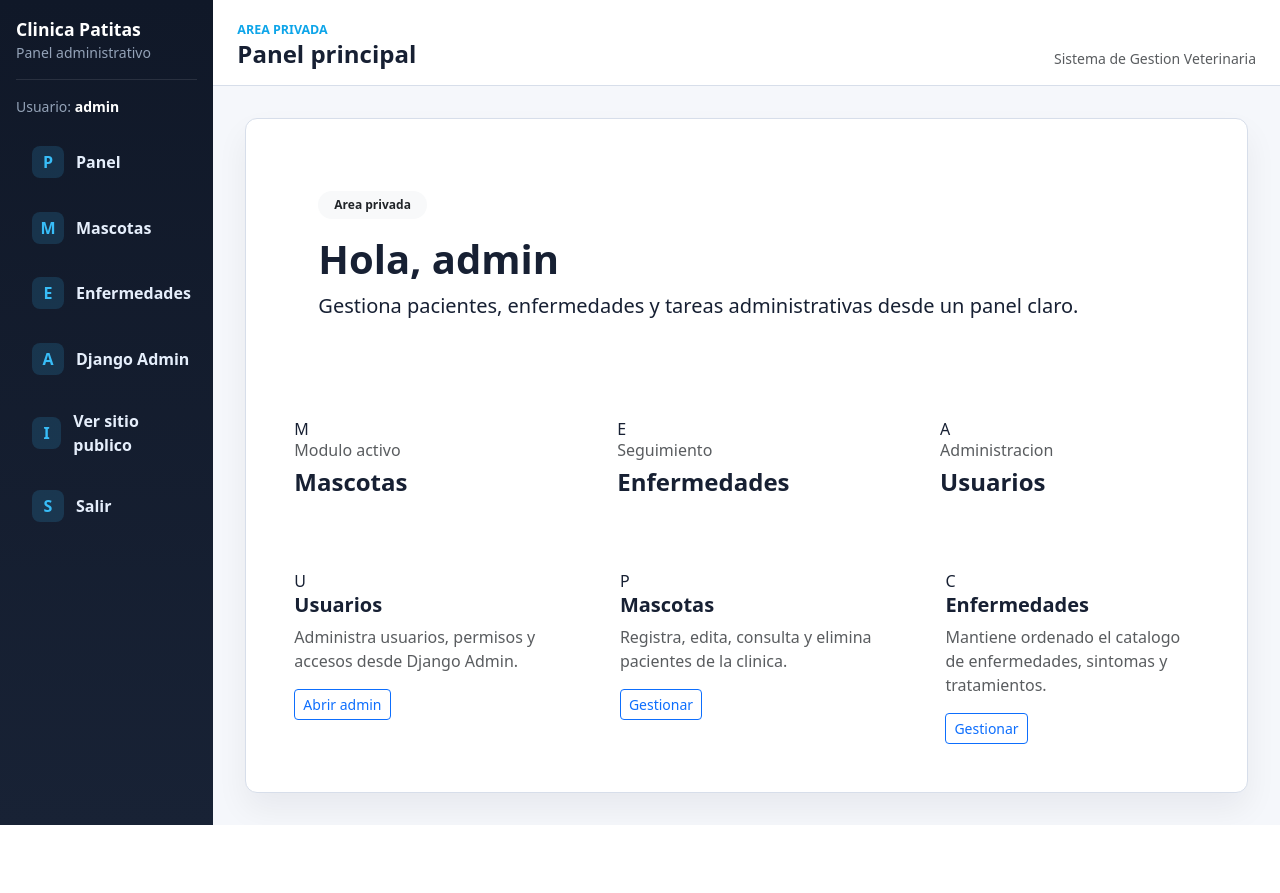
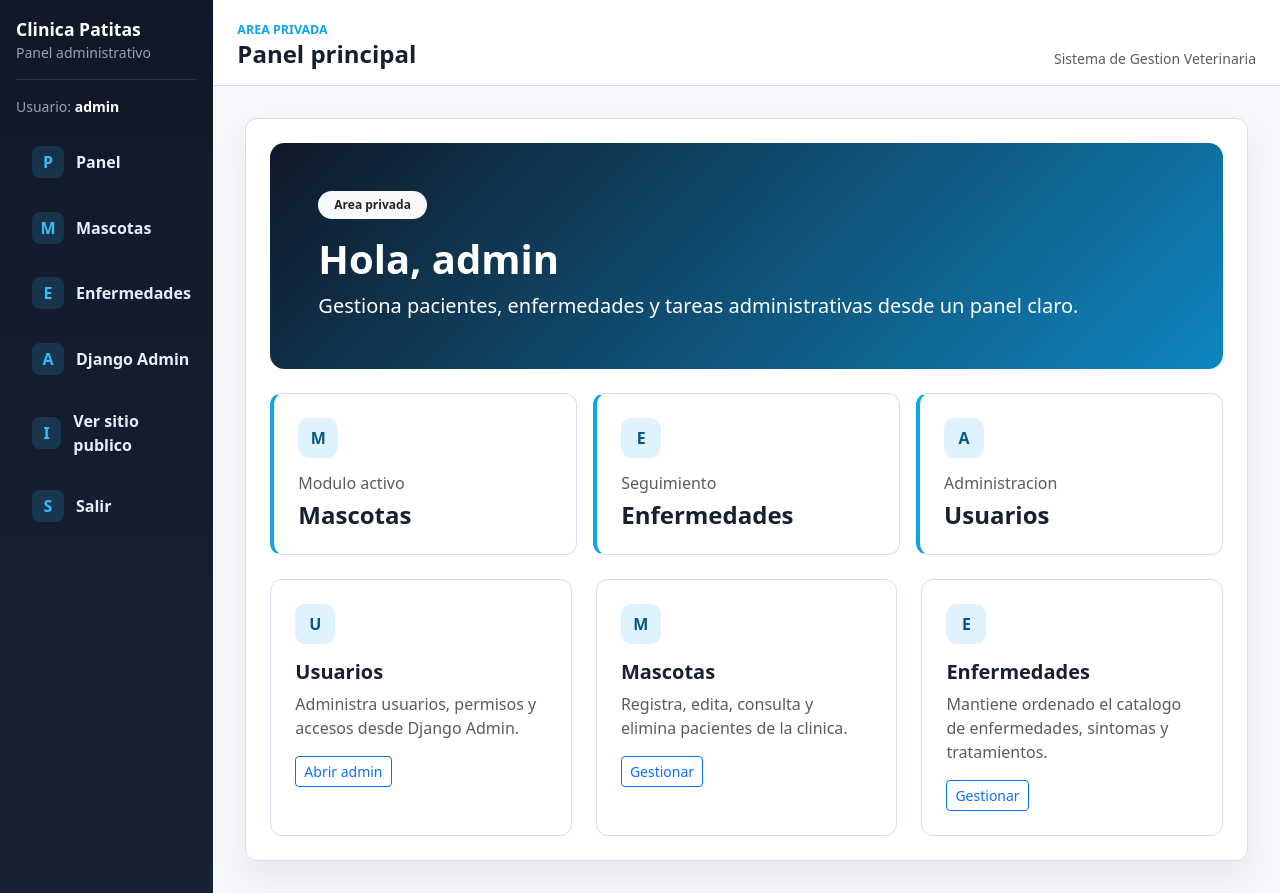
Before and after one commit to edsonvenegas5865-lgtm/veterinariaaa, a Django app: page /panel/ in a window 1280 px wide. Before the commit the page ends 825 px from the top, so only its background shows below. Run offline with Django 5.2, Linux system fonts and the light colour scheme; a user stored in the database is signed in.

Commit message:
Pulir interfaz administrativa

```diff
--- a/principal/templates/principal/base_admin.html
+++ b/principal/templates/principal/base_admin.html
@@ -104,6 +104,84 @@
             box-shadow: 0 1rem 2rem rgba(15, 23, 42, 0.06);
         }
 
+        .admin-hero {
+            background:
+                linear-gradient(135deg, rgba(16, 24, 40, 0.96), rgba(14, 165, 233, 0.78)),
+                linear-gradient(45deg, #101828, #0f172a);
+            border-radius: 0.9rem;
+            color: #ffffff;
+        }
+
+        .admin-page-title {
+            border-bottom: 1px solid var(--admin-border);
+            margin-bottom: 1.5rem;
+            padding-bottom: 1rem;
+        }
+
+        .admin-pill {
+            background: #e0f2fe;
+            color: #075985;
+            font-size: 0.78rem;
+            font-weight: 800;
+            text-transform: uppercase;
+        }
+
+        .admin-stat,
+        .admin-action {
+            background: #ffffff;
+            border: 1px solid var(--admin-border);
+            border-radius: 0.75rem;
+        }
+
+        .admin-stat {
+            border-left: 4px solid var(--admin-accent-strong);
+        }
+
+        .admin-action {
+            color: #172033;
+            display: block;
+            min-height: 100%;
+            text-decoration: none;
+            transition: transform 0.18s ease, box-shadow 0.18s ease;
+        }
+
+        .admin-action:hover {
+            box-shadow: 0 1rem 1.8rem rgba(15, 23, 42, 0.10);
+            color: #172033;
+            transform: translateY(-3px);
+        }
+
+        .admin-icon {
+            align-items: center;
+            background: #e0f2fe;
+            border-radius: 0.65rem;
+            color: #075985;
+            display: inline-flex;
+            font-weight: 800;
+            height: 2.5rem;
+            justify-content: center;
+            width: 2.5rem;
+        }
+
+        .admin-table {
+            border: 1px solid var(--admin-border);
+            border-radius: 0.75rem;
+            overflow: hidden;
+        }
+
+        .admin-empty {
+            background: #f8fafc;
+            border: 1px dashed #b8c4d6;
+            border-radius: 0.75rem;
+            color: #64748b;
+        }
+
+        .danger-zone {
+            background: #fff7ed;
+            border: 1px solid #fed7aa;
+            border-radius: 0.75rem;
+        }
+
         .admin-kicker {
             color: var(--admin-accent-strong);
             font-size: 0.78rem;
@@ -133,6 +211,11 @@
         .form-select:focus {
             border-color: var(--admin-accent);
             box-shadow: 0 0 0 0.25rem rgba(56, 189, 248, 0.20);
+        }
+
+        .form-label {
+            color: #334155;
+            font-weight: 700;
         }
 
         @media (max-width: 991.98px) {
--- a/principal/templates/principal/enfermedad_form.html
+++ b/principal/templates/principal/enfermedad_form.html
@@ -4,8 +4,8 @@
 {% block header %}{% if enfermedad %}Editar enfermedad{% else %}Registrar enfermedad{% endif %}{% endblock %}
 
 {% block content %}
-<section class="mb-4">
-    <span class="badge badge-suave rounded-pill px-3 py-2 mb-3">Area privada</span>
+<section class="admin-page-title">
+    <span class="badge admin-pill rounded-pill px-3 py-2 mb-3">Formulario administrativo</span>
     <h1 class="fw-bold mb-2">{% if enfermedad %}Editar enfermedad{% else %}Registrar enfermedad{% endif %}</h1>
     <p class="text-muted mb-0">Completa la informacion clinica de la enfermedad.</p>
 </section>
@@ -23,7 +23,7 @@
         </div>
     {% endfor %}
 
-    <div class="col-12 d-flex gap-2">
+    <div class="col-12 d-flex flex-wrap gap-2 pt-3 border-top">
         <button type="submit" class="btn btn-primary">Guardar</button>
         <a href="{% url 'enfermedades' %}" class="btn btn-outline-secondary">Cancelar</a>
     </div>
--- a/principal/templates/principal/mascota_form.html
+++ b/principal/templates/principal/mascota_form.html
@@ -4,8 +4,8 @@
 {% block header %}{% if mascota %}Editar mascota{% else %}Registrar mascota{% endif %}{% endblock %}
 
 {% block content %}
-<section class="mb-4">
-    <span class="badge badge-suave rounded-pill px-3 py-2 mb-3">Area privada</span>
+<section class="admin-page-title">
+    <span class="badge admin-pill rounded-pill px-3 py-2 mb-3">Formulario administrativo</span>
     <h1 class="fw-bold mb-2">{% if mascota %}Editar mascota{% else %}Registrar mascota{% endif %}</h1>
     <p class="text-muted mb-0">Completa los datos del paciente y su propietario.</p>
 </section>
@@ -23,7 +23,7 @@
         </div>
     {% endfor %}
 
-    <div class="col-12 d-flex gap-2">
+    <div class="col-12 d-flex flex-wrap gap-2 pt-3 border-top">
         <button type="submit" class="btn btn-primary">Guardar</button>
         <a href="{% url 'mascotas' %}" class="btn btn-outline-secondary">Cancelar</a>
     </div>
--- a/principal/templates/principal/panel.html
+++ b/principal/templates/principal/panel.html
@@ -4,7 +4,7 @@
 {% block header %}Panel principal{% endblock %}
 
 {% block content %}
-<section class="panel-hero p-4 p-md-5 mb-4 d-flex align-items-end">
+<section class="admin-hero p-4 p-md-5 mb-4">
     <div>
         <span class="badge bg-light text-dark rounded-pill px-3 py-2 mb-3">Area privada</span>
         <h1 class="fw-bold mb-2">Hola, {{ request.user.username }}</h1>
@@ -16,22 +16,22 @@
 
 <section class="row g-3 mb-4">
     <div class="col-md-4">
-        <div class="metric-card h-100 p-4">
-            <span class="icono-redondo mb-3">M</span>
+        <div class="admin-stat h-100 p-4">
+            <span class="admin-icon mb-3">M</span>
             <h2 class="h6 text-muted">Modulo activo</h2>
             <p class="h4 fw-bold mb-0">Mascotas</p>
         </div>
     </div>
     <div class="col-md-4">
-        <div class="metric-card h-100 p-4">
-            <span class="icono-redondo mb-3">E</span>
+        <div class="admin-stat h-100 p-4">
+            <span class="admin-icon mb-3">E</span>
             <h2 class="h6 text-muted">Seguimiento</h2>
             <p class="h4 fw-bold mb-0">Enfermedades</p>
         </div>
     </div>
     <div class="col-md-4">
-        <div class="metric-card h-100 p-4">
-            <span class="icono-redondo mb-3">A</span>
+        <div class="admin-stat h-100 p-4">
+            <span class="admin-icon mb-3">A</span>
             <h2 class="h6 text-muted">Administracion</h2>
             <p class="h4 fw-bold mb-0">Usuarios</p>
         </div>
@@ -40,8 +40,8 @@
 
 <section class="row g-4">
     <div class="col-md-4">
-        <a class="tarjeta-servicio h-100 p-4 d-block text-decoration-none text-reset" href="/admin/auth/user/">
-            <span class="icono-redondo mb-3">U</span>
+        <a class="admin-action p-4" href="/admin/auth/user/">
+            <span class="admin-icon mb-3">U</span>
             <h2 class="h5 fw-semibold">Usuarios</h2>
             <p class="text-muted">
                 Administra usuarios, permisos y accesos desde Django Admin.
@@ -50,8 +50,8 @@
         </a>
     </div>
     <div class="col-md-4">
-        <a class="tarjeta-servicio h-100 p-4 d-block text-decoration-none text-reset" href="{% url 'mascotas' %}">
-            <span class="icono-redondo mb-3">P</span>
+        <a class="admin-action p-4" href="{% url 'mascotas' %}">
+            <span class="admin-icon mb-3">M</span>
             <h2 class="h5 fw-semibold">Mascotas</h2>
             <p class="text-muted">
                 Registra, edita, consulta y elimina pacientes de la clinica.
@@ -60,8 +60,8 @@
         </a>
     </div>
     <div class="col-md-4">
-        <a class="tarjeta-servicio h-100 p-4 d-block text-decoration-none text-reset" href="{% url 'enfermedades' %}">
-            <span class="icono-redondo mb-3">C</span>
+        <a class="admin-action p-4" href="{% url 'enfermedades' %}">
+            <span class="admin-icon mb-3">E</span>
             <h2 class="h5 fw-semibold">Enfermedades</h2>
             <p class="text-muted">
                 Mantiene ordenado el catalogo de enfermedades, sintomas y tratamientos.
```
Also changed, not shown: principal/templates/principal/enfermedad_confirmar_eliminar.html (+8 -5 lines), principal/templates/principal/enfermedades.html (+11 -11 lines), principal/templates/principal/mascota_confirmar_eliminar.html (+8 -5 lines), principal/templates/principal/mascotas.html (+11 -11 lines).
